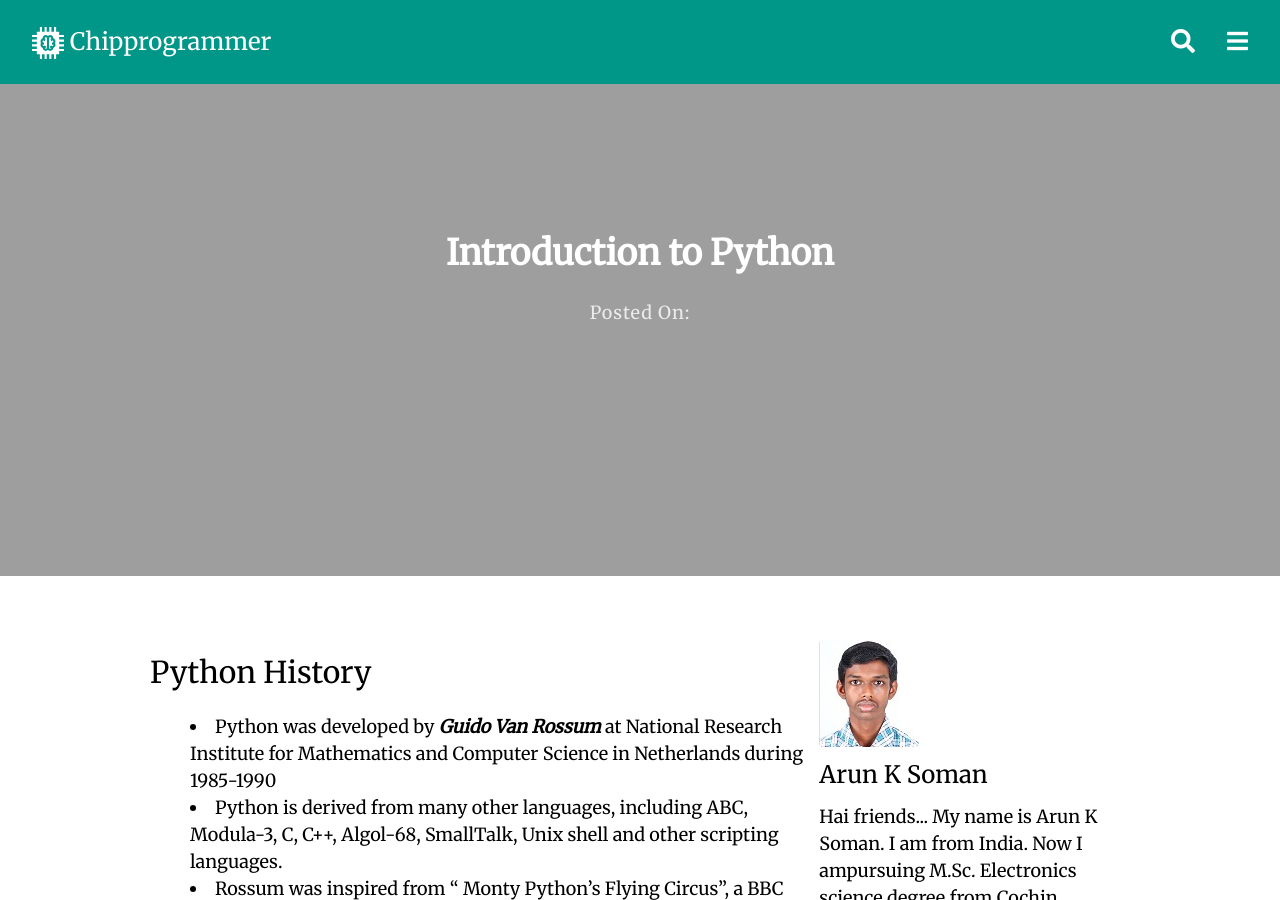
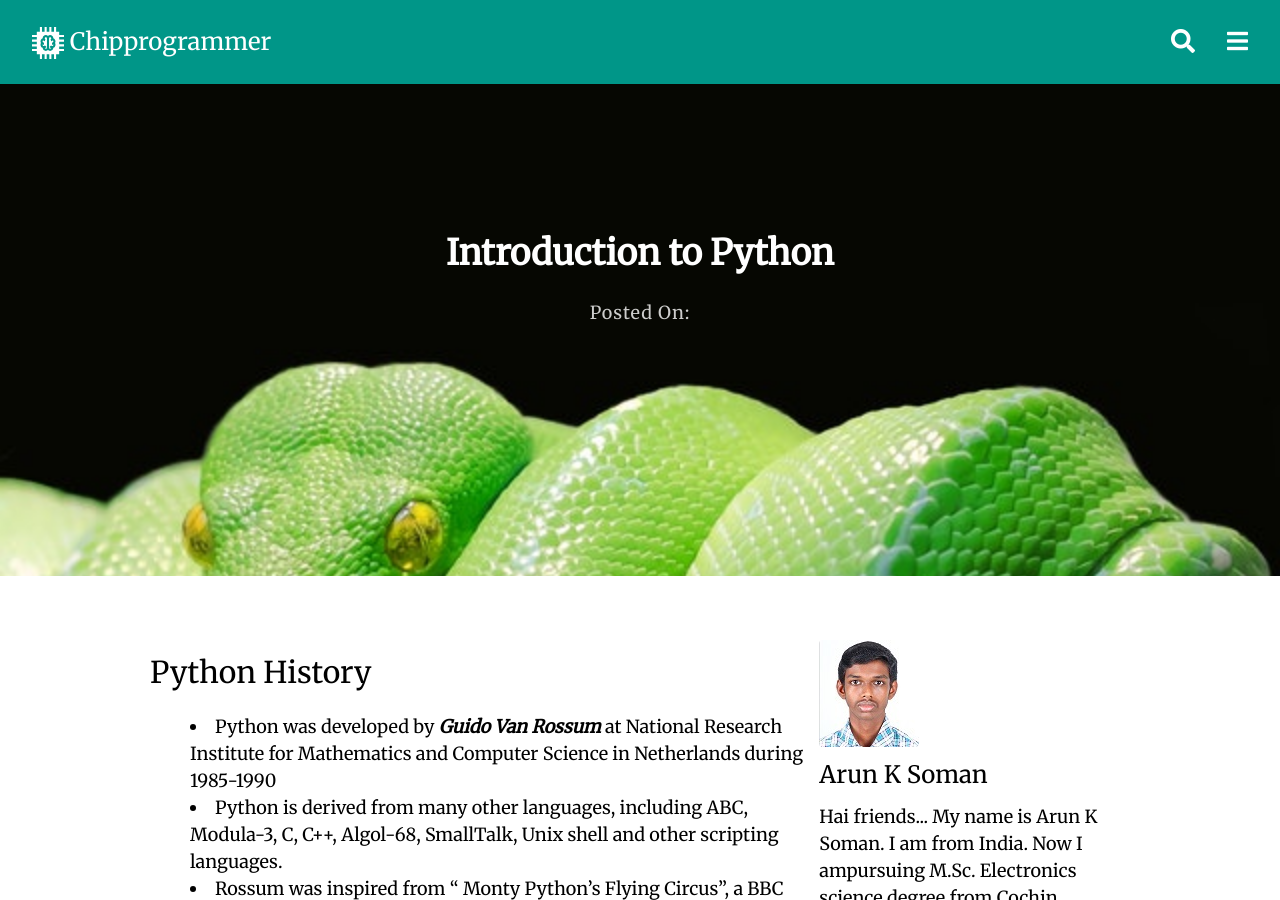
Before and after one commit to techiworld/techiworld.github.io, a Jekyll site: the page built from _posts/2018-12-15-Introduction-to-python.md, in a window 1280 px wide and 900 px high. Built offline with Jekyll 4.4.1, drawn with Linux system fonts in a browser that asks for light colours; comment, search, counter and statistics services are not loaded.

Commit message:
Update 2018-12-15-Introduction-to-python.md

```diff
--- a/_posts/2018-12-15-Introduction-to-python.md
+++ b/_posts/2018-12-15-Introduction-to-python.md
@@ -3,7 +3,7 @@ layout: post
 title: "Introduction to Python"
 date: 2018-12-15 23:07:39 -0700
 category: Python
-img: /static/IMG/python-snake.jpg
+img: /static/IMG/python_snake.jpg
 color: teal
 theme_color: "#009688"
 tags:
```
